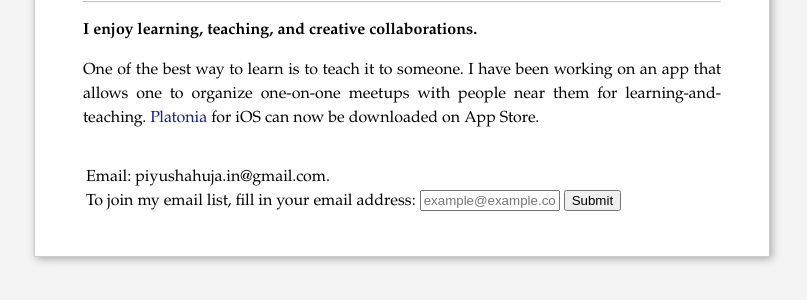
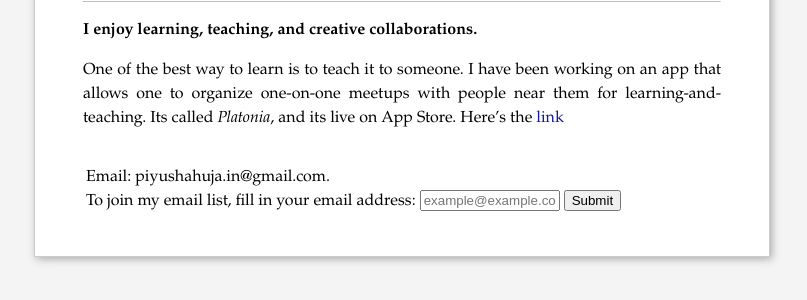
Before and after one commit to piyushahuja/piyushahuja.github.io, a Jekyll site: the page built from index.md, in a window 1280 px wide. Shown: the part 837-1137 px from the top of the page, without its empty margins (238-1045 px from the left). Built offline with Jekyll 4.4.1, drawn with Linux system fonts in a browser that asks for light colours.

Commit message:
Auto deployed

```diff
--- a/index.md
+++ b/index.md
@@ -39,7 +39,7 @@ Before Oxford, I graduated from IIT Delhi with a five-year Integrated Masters in
 **I enjoy learning, teaching, and creative collaborations.**
 
 
- One of the best way to learn is to teach it to someone. I have been working on an app that allows one to organize one-on-one meetups with people near them for learning-and-teaching. [Platonia](http://itunes.com/apps/platonia) for iOS can now be downloaded on App Store.
+ One of the best way to learn is to teach it to someone. I have been working on an app that allows one to organize one-on-one meetups with people near them for learning-and-teaching. Its called *Platonia*, and its live on App Store. Here's the [link](http://itunes.com/apps/platonia)
 
 <!-- - **Teaching:**  I am interested in teaching or mentoring opportunies in philosophy, algorithms, and creative writing.
 
```
